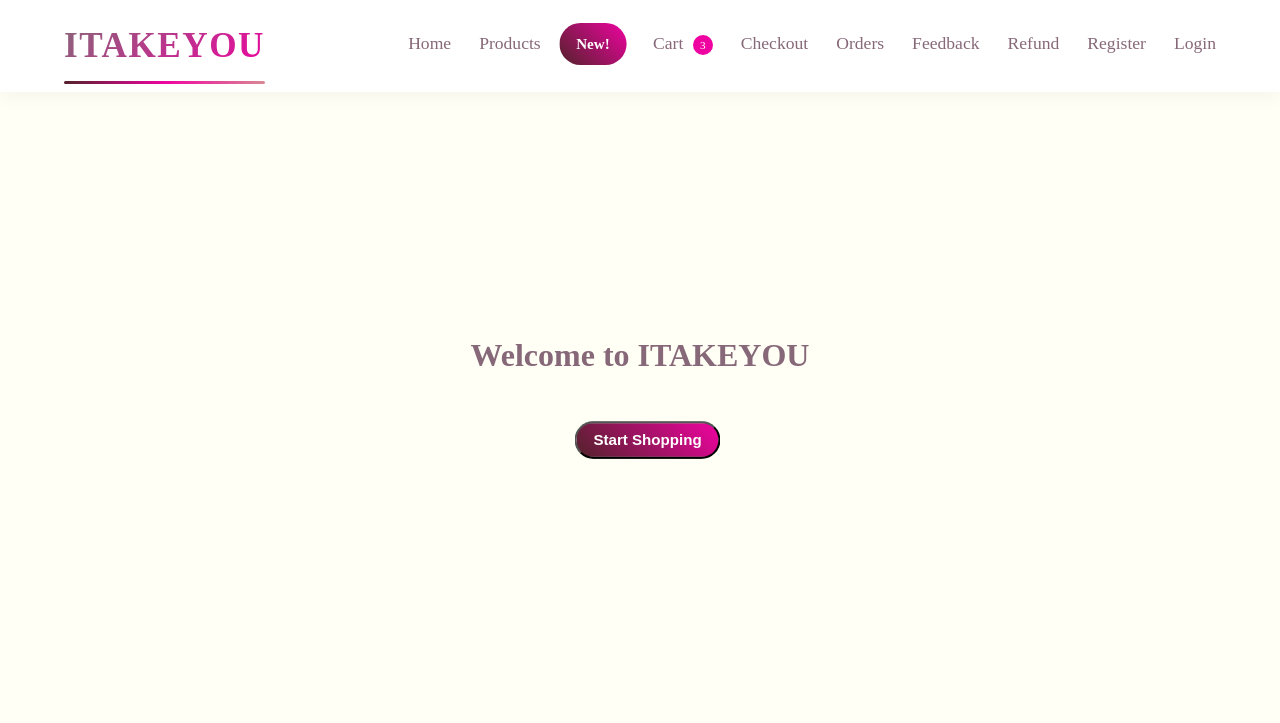
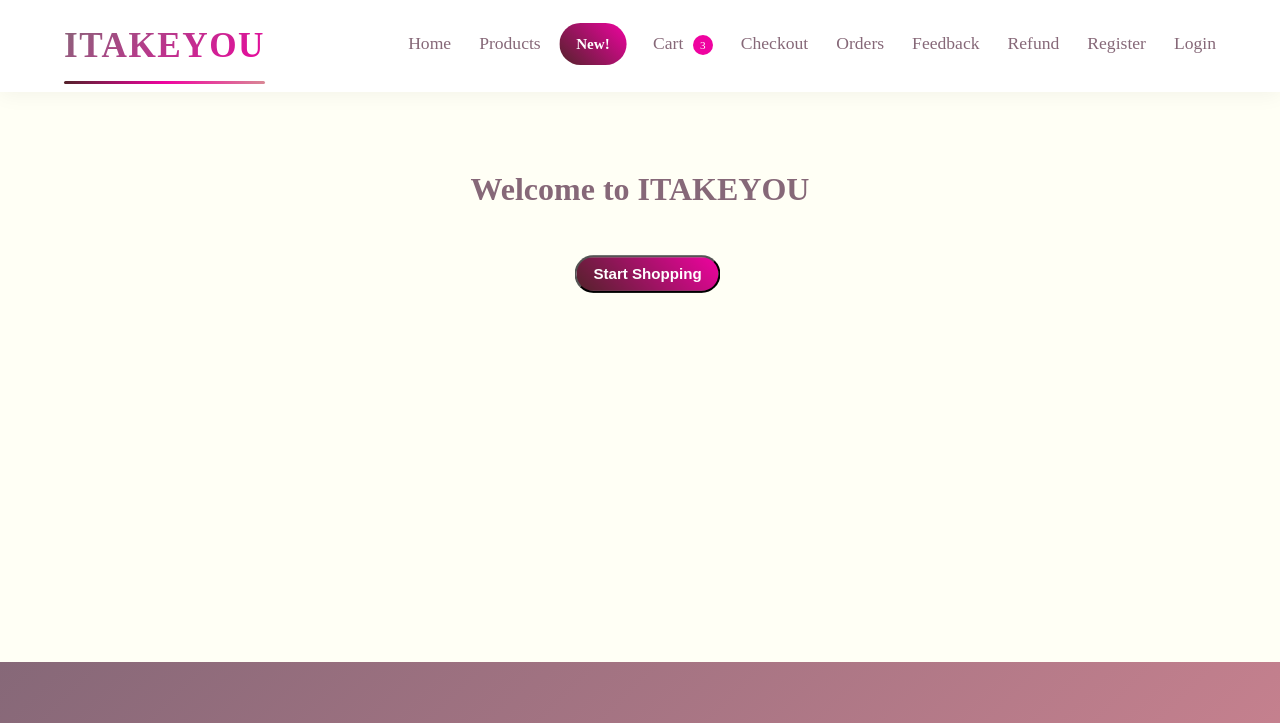
Before and after one commit to Nancy-Amr/E-commerce, a plain HTML site: page HTML/home.html in a window 1280 px wide. Shown: the top 723 px of the page. Drawn offline with Linux system fonts and the light colour scheme.

Commit message:
Update nav.css

```diff
--- a/style/nav.css
+++ b/style/nav.css
@@ -174,7 +174,7 @@ body {
 
 /* Main Content */
 main {
-    padding: 3rem 5%;
+    padding: 0;
     position: relative;
     min-height: calc(100vh - 300px);
 }
```
